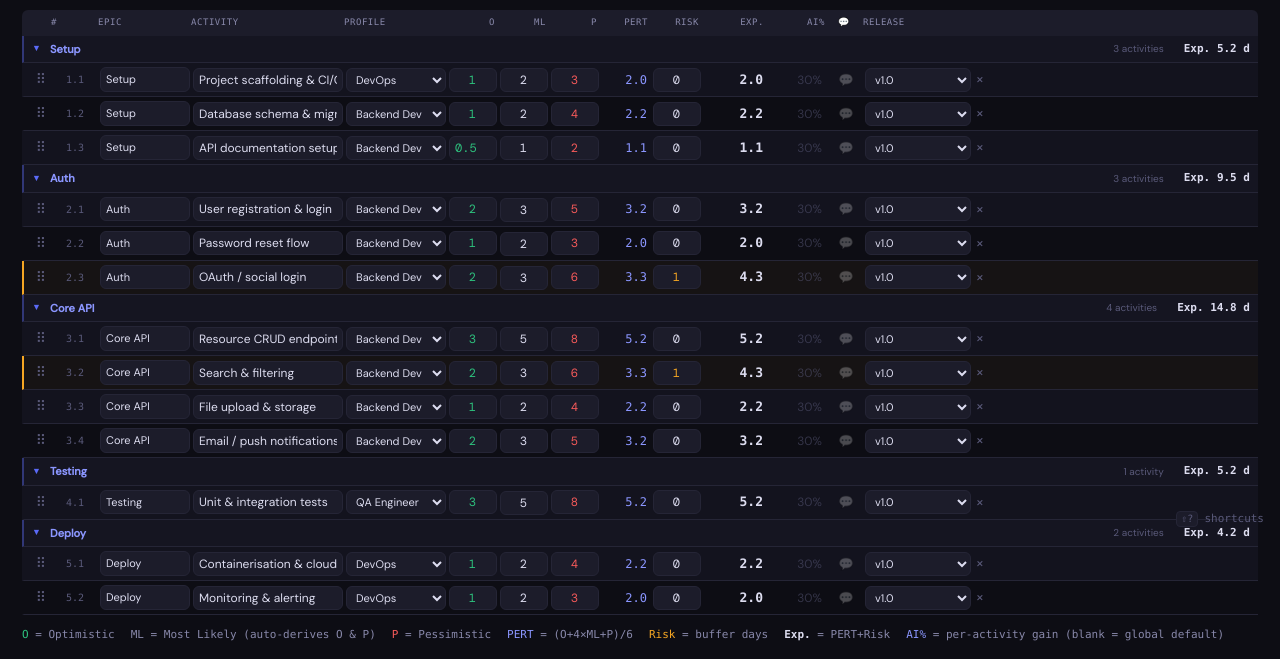
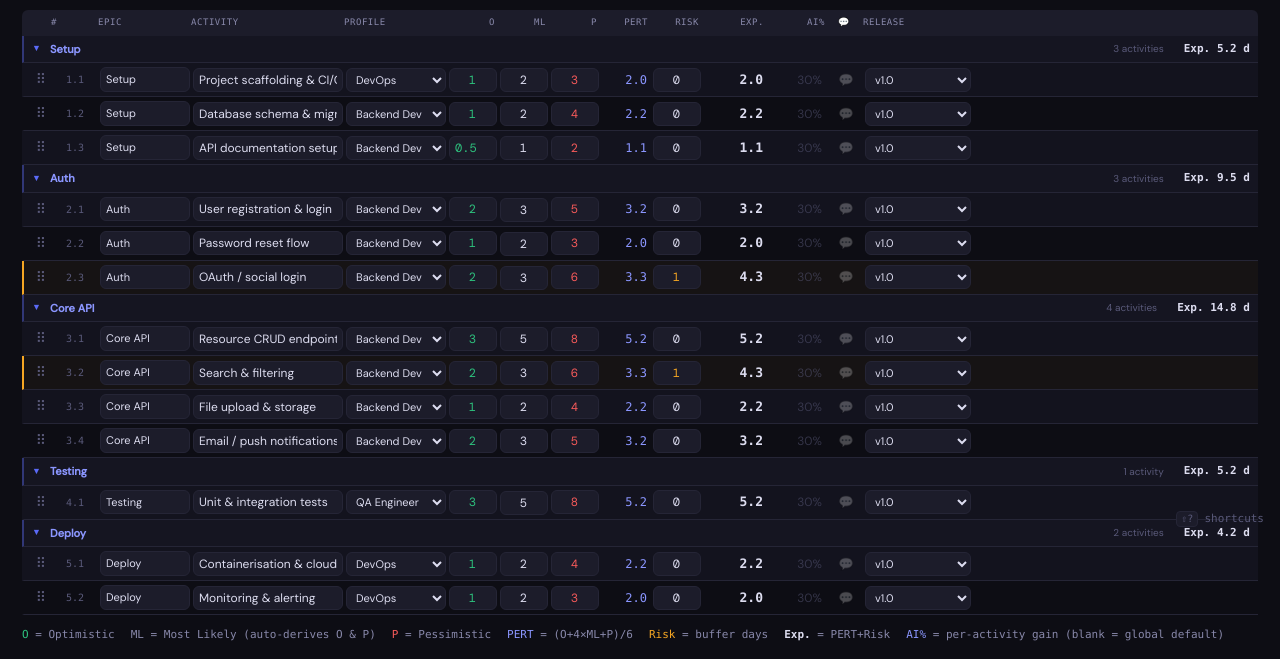
Before and after one commit to matteocodogno/operai, a React (Vite) app in the folder estimai-ui/: page /estimates in a window 1280 px wide. Both pictures are taken after a click on the button "Load example". Shown: the part 265-924 px from the top of the page. Built offline with nearby package versions, Linux system fonts and the light colour scheme.

Commit message:
fix(activity-table): improve delete button visibility and UX
- Make delete button visible only on row hover
- Add a title attribute to the delete button for accessibility
- Adjust button colors for better visual feedback

Closes #123

```diff
--- a/estimai-ui/src/components/ActivityTable.tsx
+++ b/estimai-ui/src/components/ActivityTable.tsx
@@ -586,7 +586,8 @@ const ActivityTable = memo(function ActivityTable({
       cell: (info) => (
         <button
           onClick={() => onDeleteRef.current(info.row.original.id)}
-          className="bg-transparent text-muted text-[15px] py-0 pr-4"
+          className="bg-transparent text-[15px] py-0 text-muted/0 group-hover:text-muted hover:!text-red focus:text-muted transition-colors"
+          title="Delete activity"
         >
           ×
         </button>
@@ -722,7 +723,7 @@ const ActivityTable = memo(function ActivityTable({
                         <SortableRow
                           key={row.id}
                           id={act.id}
-                          className={`grid gap-0.75 py-1 px-2 border-b border-rule items-center border-l-2 ${
+                          className={`group grid gap-0.75 py-1 px-2 border-b border-rule items-center border-l-2 ${
                             risky
                               ? "bg-[rgba(245,166,35,.04)] border-l-org"
                               : idx % 2 === 0
```
